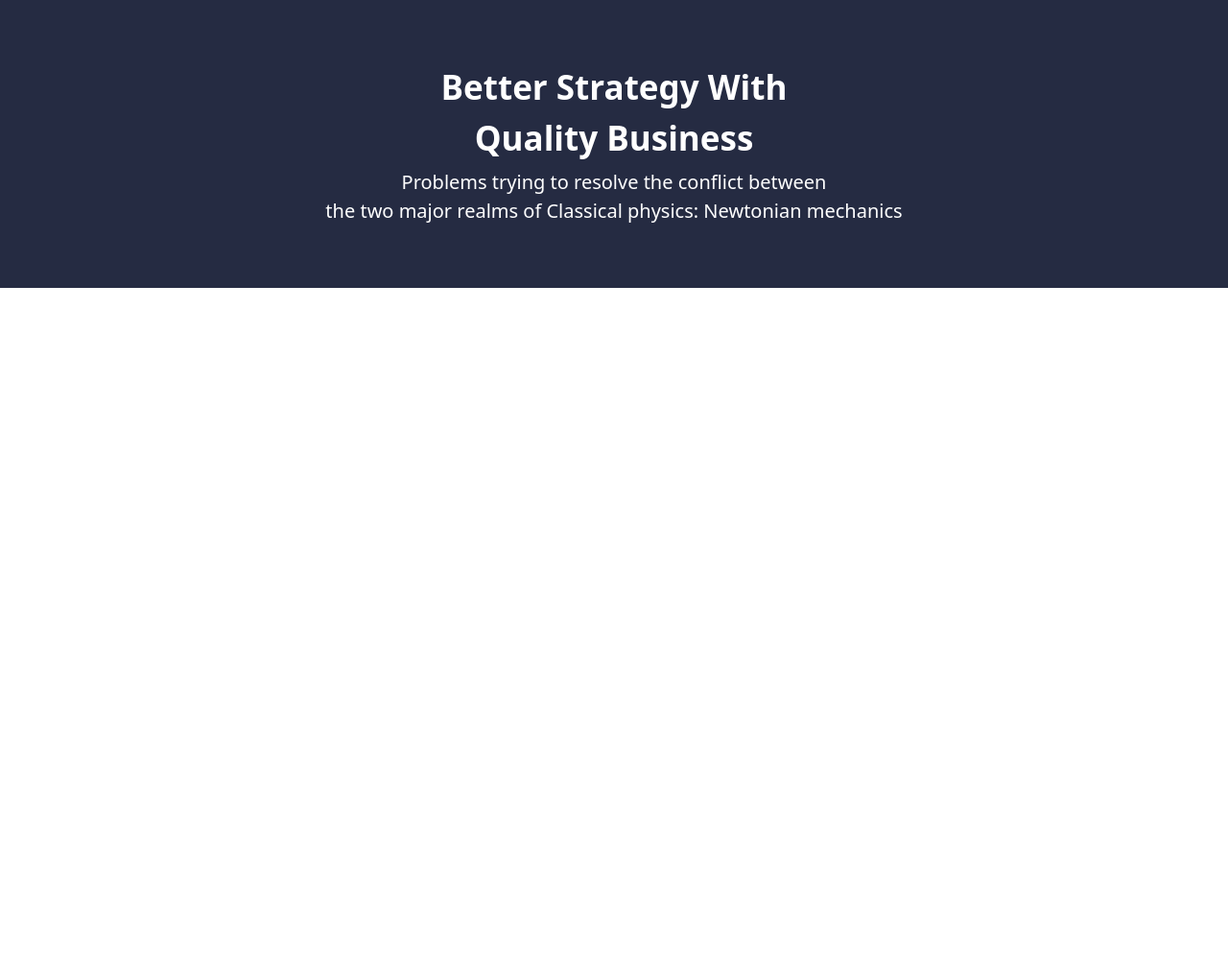
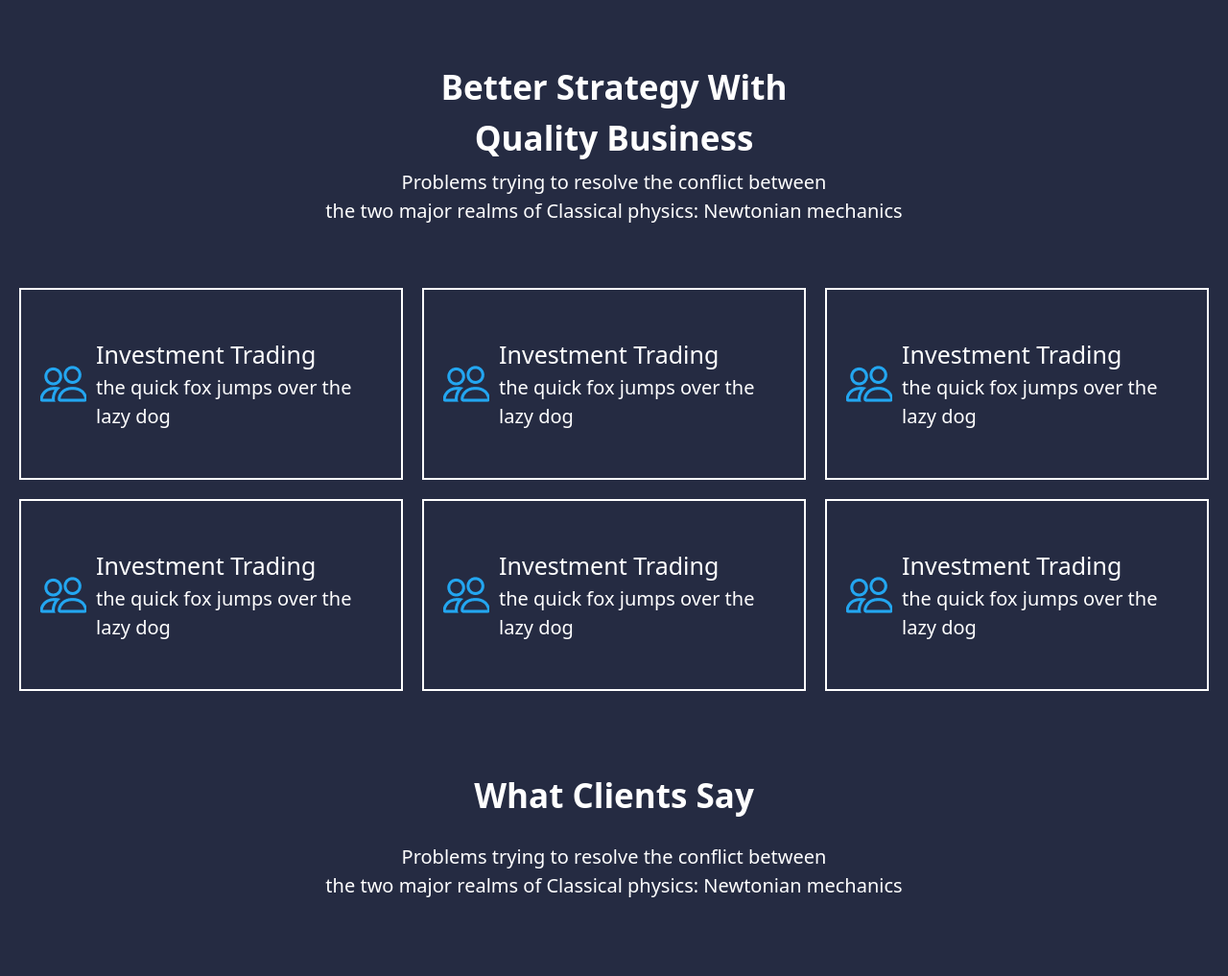
Before and after one commit to dilovar6666/hwtail, a website: page index.html in a window 1280 px wide. Shown: the part 721-1738 px from the top of the page at 96% size. Before the commit the page ends 1021 px from the top, so only its background shows below. Drawn offline with Linux system fonts and the light colour scheme.

Commit message:
feat: Add section-2 and section-3

```diff
--- a/index.html
+++ b/index.html
@@ -51,7 +51,7 @@
 
 
    <section
-      class="flex max-w-[1300px] lg:h-[300px] h-[500px] lg:py-[60px] py-[90px]  lg:m-auto lg:justify-evenly  bg-[url(./forimg/background (1).png) bg-[#252b42] bg-cover bg-center h-64 lg:items-center flex-col w-[100%] items-center text-center">
+      class="flex max-w-[1300px] lg:h-[300px] h-[400px] lg:py-[60px] pt-[90px]  lg:m-auto lg:justify-evenly  bg-[url(./forimg/background (1).png) bg-[#252b42] bg-cover bg-center h-64 lg:items-center flex-col w-[100%] items-center text-center">
       <h1 class="font-bold text-white text-[35px]">Better Strategy With <br>
          Quality Business</h1>
       <p class="font-light text-[white] text-[20px]">Problems trying to resolve the conflict between <br>
@@ -59,8 +59,89 @@
    </section>
 
 
-   <section>
+   <section class="flex justify-center flex-wrap  bg-[#252b42] gap-[20px] max-w-[1300px] m-auto">
 
+      <div
+         class="flex w-[90%] lg:w-[400px] h-[200px] p-[20px] border-2 border-[white] bg-[#00800000] items-center gap-[10px]">
+         <img src="./forimg/icn resize .icn-xl.png" alt="">
+         <div>
+            <p class="text-white text-[25px] ">Investment Trading</p>
+            <p class="text-white text-[20px]">the quick fox jumps over the
+               lazy dog</p>
+         </div>
+      </div>
+      <div
+         class="flex w-[90%] lg:w-[400px] h-[200px] p-[20px] border-2 border-[white] bg-[#00800000] items-center gap-[10px]">
+         <img src="./forimg/icn resize .icn-xl.png" alt="">
+         <div>
+            <p class="text-white text-[25px] ">Investment Trading</p>
+            <p class="text-white text-[20px]">the quick fox jumps over the
+               lazy dog</p>
+         </div>
+      </div>
+      <div
+         class="flex w-[90%] lg:w-[400px] h-[200px] p-[20px] border-2 border-[white] bg-[#00800000] items-center gap-[10px]">
+         <img src="./forimg/icn resize .icn-xl.png" alt="">
+         <div>
+            <p class="text-white text-[25px] ">Investment Trading</p>
+            <p class="text-white text-[20px]">the quick fox jumps over the
+               lazy dog</p>
+         </div>
+      </div>
+      <div
+         class="flex w-[90%] lg:w-[400px] h-[200px] p-[20px] border-2 border-[white] bg-[#00800000] items-center gap-[10px]">
+         <img src="./forimg/icn resize .icn-xl.png" alt="">
+         <div>
+            <p class="text-white text-[25px] ">Investment Trading</p>
+            <p class="text-white text-[20px]">the quick fox jumps over the
+               lazy dog</p>
+         </div>
+      </div>
+      <div
+         class="flex w-[90%] lg:w-[400px] h-[200px] p-[20px] border-2 border-[white] bg-[#00800000] items-center gap-[10px]">
+         <img src="./forimg/icn resize .icn-xl.png" alt="">
+         <div>
+            <p class="text-white text-[25px] ">Investment Trading</p>
+            <p class="text-white text-[20px]">the quick fox jumps over the
+               lazy dog</p>
+         </div>
+      </div>
+      <div
+         class="flex w-[90%] lg:w-[400px] h-[200px] p-[20px] border-2 border-[white] bg-[#00800000] items-center gap-[10px]">
+         <img src="./forimg/icn resize .icn-xl.png" alt="">
+         <div>
+            <p class="text-white text-[25px] ">Investment Trading</p>
+            <p class="text-white text-[20px]">the quick fox jumps over the
+               lazy dog</p>
+         </div>
+      </div>
+   </section>
+
+
+   <section
+      class="flex max-w-[1300px] lg:h-[300px] h-[400px] lg:py-[60px] pt-[90px]  lg:m-auto lg:justify-evenly  bg-[url(./forimg/background (1).png) bg-[#252b42] bg-cover bg-center h-64 lg:items-center flex-col w-[100%] items-center text-center">
+      <h1 class="font-bold text-white text-[35px]">What Clients Say <br></h1>
+      <p class="font-light text-[white] text-[20px]">Problems trying to resolve the conflict between <br>
+         the two major realms of Classical physics: Newtonian mechanics </p>
+   </section>
+
+   <section class="flex justify-center items-center w-[100%] h-[500px] bg-[#252b42] max-w-[1300px] m-auto">
+
+      <div class="flex flex-col w-[90%] lg:w-[80%] h-[400px] bg-white justify-evenly items-center text-center px-[20px] py-[30px]">
+         <img class="w-[40%] lg:w-[200px]" src="./forimg/circle-box.png" alt="">
+         <p class="font-light text-[#837f7f] text-[20px] lg:w-[600px]">Slate helps you see how many more days you need
+            to work to reach your financial goal for the month and year.</p>
+            <img src="./forimg/stars (1).png" alt="">
+            <h1 class="text-[30px] font-bold">Regina Miles</h1>
+            <p class="font-light text-[#837f7f] text-[20px]">Designer</p>
+      </div>
+   </section>
+
+      <section
+      class="flex max-w-[1300px] lg:h-[300px] h-[400px] lg:py-[60px] pt-[90px]  lg:m-auto lg:justify-evenly  bg-[url(./forimg/background (1).png) bg-[#252b42] bg-cover bg-center h-64 lg:items-center flex-col w-[100%] items-center text-center">
+      <h1 class="font-bold text-white text-[35px]">Download Our App<br></h1>
+      <p class="font-light text-[white] text-[20px]">Problems trying to resolve the conflict between <br>
+         the two major realms of Classical physics: Newtonian mechanics </p>
    </section>
 </body>
 
```
Also changed, not shown: forimg/circle-box.png (added), forimg/icn resize .icn-xl.png (added), forimg/stars (1).png (added), src/output.css.
